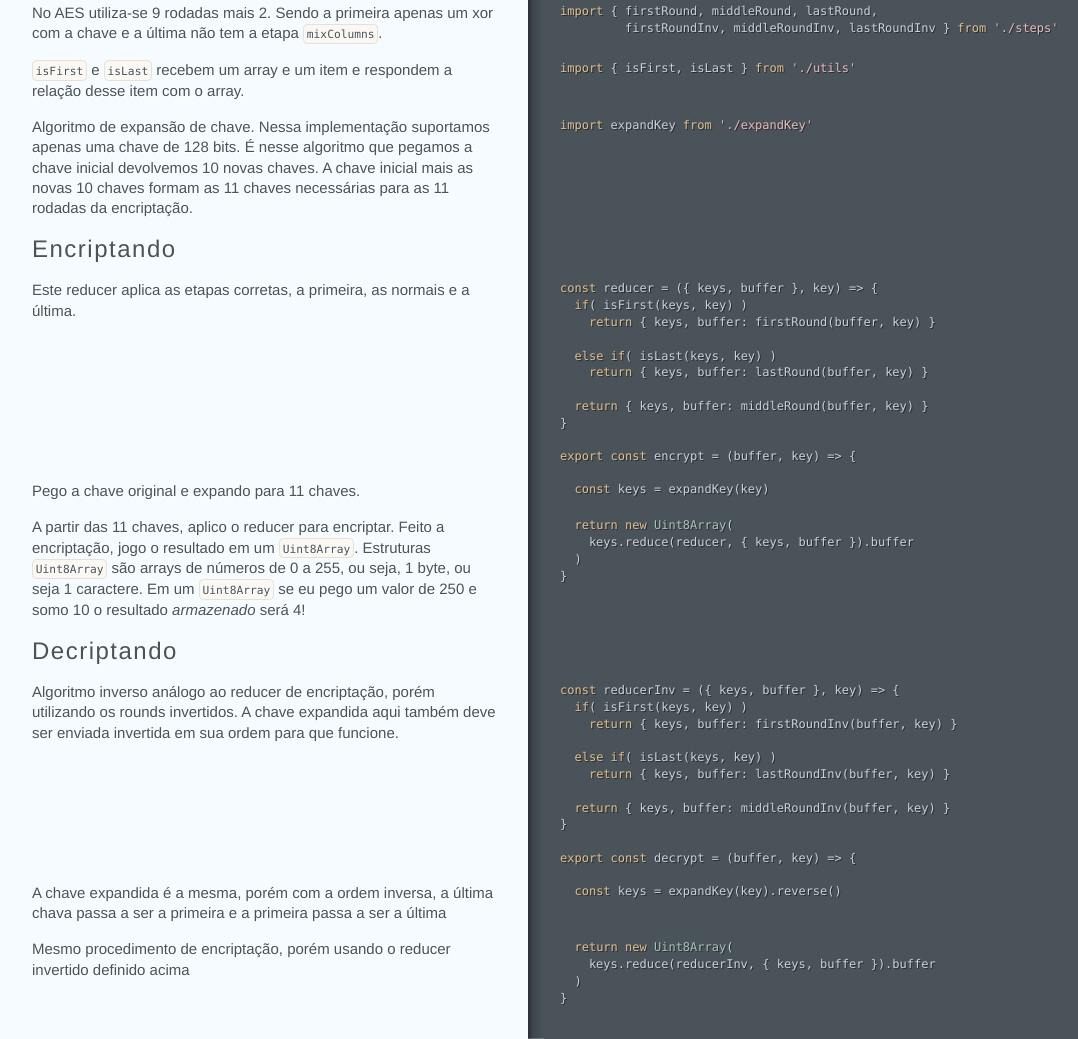
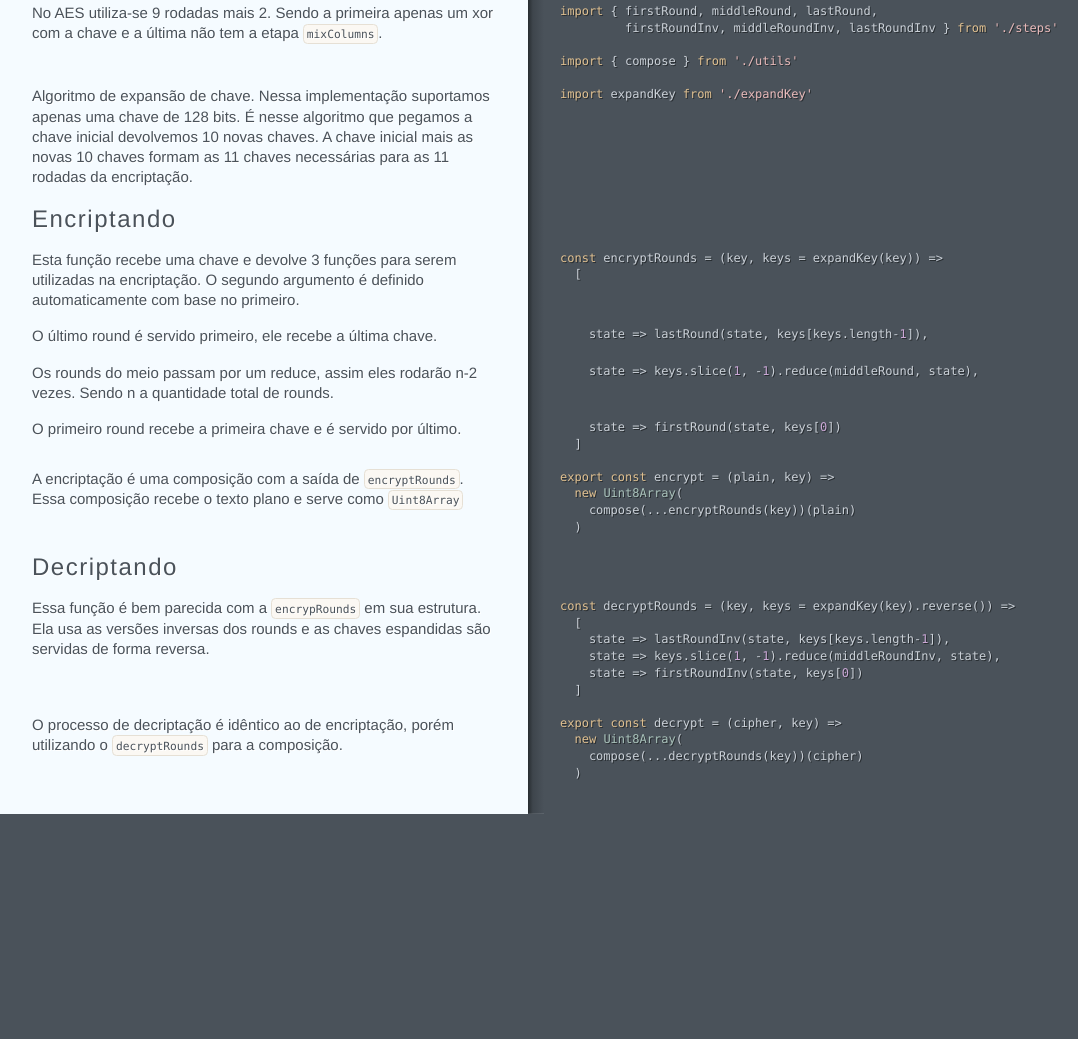
Before and after one commit to halan/aes.js, a plain HTML site: page index.html in a window 1280 px wide. Shown: the part 416-1455 px from the top of the page, without its empty margins (0-1078 px from the left). After the commit the page ends 1230 px from the top, so only its background shows below. Drawn offline with Linux system fonts and the light colour scheme.

Commit message:
undefined

```diff
--- a/index.html
+++ b/index.html
@@ -8,41 +8,28 @@ Organizar em alto nível a lógica básica do AES:</p>
 </ul></div></div></div><div class="segment"><div class="comments "><div class="wrapper"><p><a href="https://pt.wikipedia.org/wiki/Advanced_Encryption_Standard#Descri.C3.A7.C3.A3o_de_Cifra">Descrição detalhada</a></p></div></div></div><div class="segment"><div class="comments "><div class="wrapper"><h3 id="importando-os-mdulos">Importando os módulos</h3></div></div></div><div class="segment"><div class="comments "><div class="wrapper"><p>No AES utiliza-se 9 rodadas mais 2.
 Sendo a primeira apenas um xor com a chave
 e a última não tem a etapa <code>mixColumns</code>.</p></div></div><div class="code"><div class="wrapper"><span class="hljs-keyword">import</span> { firstRound, middleRound, lastRound,
-         firstRoundInv, middleRoundInv, lastRoundInv } <span class="hljs-keyword">from</span> <span class="hljs-string">'./steps'</span></div></div></div><div class="segment"><div class="comments "><div class="wrapper"><p><code>isFirst</code> e <code>isLast</code> recebem um array e um item
-e respondem a relação desse item com o array.</p></div></div><div class="code"><div class="wrapper"><span class="hljs-keyword">import</span> { isFirst, isLast } <span class="hljs-keyword">from</span> <span class="hljs-string">'./utils'</span></div></div></div><div class="segment"><div class="comments "><div class="wrapper"><p>Algoritmo de expansão de chave.
+         firstRoundInv, middleRoundInv, lastRoundInv } <span class="hljs-keyword">from</span> <span class="hljs-string">'./steps'</span>
+
+<span class="hljs-keyword">import</span> { compose } <span class="hljs-keyword">from</span> <span class="hljs-string">'./utils'</span></div></div></div><div class="segment"><div class="comments "><div class="wrapper"><p>Algoritmo de expansão de chave.
 Nessa implementação suportamos apenas uma chave de 128 bits.
 É nesse algoritmo que pegamos a chave inicial devolvemos 10 novas chaves.
 A chave inicial mais as novas 10 chaves formam
-as 11 chaves necessárias para as 11 rodadas da encriptação.</p></div></div><div class="code"><div class="wrapper"><span class="hljs-keyword">import</span> expandKey <span class="hljs-keyword">from</span> <span class="hljs-string">'./expandKey'</span></div></div></div><div class="segment"><div class="comments "><div class="wrapper"><h3 id="encriptando">Encriptando</h3></div></div></div><div class="segment"><div class="comments "><div class="wrapper"><p>Este reducer aplica as etapas corretas, a primeira, as normais e a última.</p></div></div><div class="code"><div class="wrapper"><span class="hljs-keyword">const</span> reducer = ({ keys, buffer }, key) =&gt; {
-  <span class="hljs-keyword">if</span>( isFirst(keys, key) )
-    <span class="hljs-keyword">return</span> { keys, buffer: firstRound(buffer, key) }
-
-  <span class="hljs-keyword">else</span> <span class="hljs-keyword">if</span>( isLast(keys, key) )
-    <span class="hljs-keyword">return</span> { keys, buffer: lastRound(buffer, key) }
-
-  <span class="hljs-keyword">return</span> { keys, buffer: middleRound(buffer, key) }
-}
-
-<span class="hljs-keyword">export</span> <span class="hljs-keyword">const</span> encrypt = (buffer, key) =&gt; {</div></div></div><div class="segment"><div class="comments "><div class="wrapper"><p>Pego a chave original e expando para 11 chaves.</p></div></div><div class="code"><div class="wrapper">  <span class="hljs-keyword">const</span> keys = expandKey(key)</div></div></div><div class="segment"><div class="comments "><div class="wrapper"><p>A partir das 11 chaves, aplico o reducer para encriptar.
-Feito a encriptação, jogo o resultado em um <code>Uint8Array</code>.
-Estruturas <code>Uint8Array</code> são arrays de números de 0 a 255, ou seja, 1 byte, ou seja 1 caractere.
-Em um <code>Uint8Array</code> se eu pego um valor de 250 e somo 10 o resultado <em>armazenado</em> será 4!</p></div></div><div class="code"><div class="wrapper">  <span class="hljs-keyword">return</span> <span class="hljs-keyword">new</span> <span class="hljs-built_in">Uint8Array</span>(
-    keys.reduce(reducer, { keys, buffer }).buffer
-  )
-}</div></div></div><div class="segment"><div class="comments "><div class="wrapper"><h3 id="decriptando">Decriptando</h3></div></div></div><div class="segment"><div class="comments "><div class="wrapper"><p>Algoritmo inverso análogo ao reducer de encriptação,
-porém utilizando os rounds invertidos.
-A chave expandida aqui também deve ser enviada invertida em sua ordem para que funcione.</p></div></div><div class="code"><div class="wrapper"><span class="hljs-keyword">const</span> reducerInv = ({ keys, buffer }, key) =&gt; {
-  <span class="hljs-keyword">if</span>( isFirst(keys, key) )
-    <span class="hljs-keyword">return</span> { keys, buffer: firstRoundInv(buffer, key) }
-
-  <span class="hljs-keyword">else</span> <span class="hljs-keyword">if</span>( isLast(keys, key) )
-    <span class="hljs-keyword">return</span> { keys, buffer: lastRoundInv(buffer, key) }
-
-  <span class="hljs-keyword">return</span> { keys, buffer: middleRoundInv(buffer, key) }
-}
-
-<span class="hljs-keyword">export</span> <span class="hljs-keyword">const</span> decrypt = (buffer, key) =&gt; {</div></div></div><div class="segment"><div class="comments "><div class="wrapper"><p>A chave expandida é a mesma, porém com a ordem inversa,
-a última chava passa a ser a primeira e a primeira passa a ser a última</p></div></div><div class="code"><div class="wrapper">  <span class="hljs-keyword">const</span> keys = expandKey(key).reverse()</div></div></div><div class="segment"><div class="comments "><div class="wrapper"><p>Mesmo procedimento de encriptação, porém usando o reducer invertido definido acima</p></div></div><div class="code"><div class="wrapper">  <span class="hljs-keyword">return</span> <span class="hljs-keyword">new</span> <span class="hljs-built_in">Uint8Array</span>(
-    keys.reduce(reducerInv, { keys, buffer }).buffer
-  )
-}</div></div></div></div></body></html>
+as 11 chaves necessárias para as 11 rodadas da encriptação.</p></div></div><div class="code"><div class="wrapper"><span class="hljs-keyword">import</span> expandKey <span class="hljs-keyword">from</span> <span class="hljs-string">'./expandKey'</span></div></div></div><div class="segment"><div class="comments "><div class="wrapper"><h3 id="encriptando">Encriptando</h3></div></div></div><div class="segment"><div class="comments "><div class="wrapper"><p>Esta função recebe uma chave e devolve 3 funções para serem utilizadas na encriptação.
+O segundo argumento é definido automaticamente com base no primeiro.</p></div></div><div class="code"><div class="wrapper"><span class="hljs-keyword">const</span> encryptRounds = (key, keys = expandKey(key)) =&gt;
+  [</div></div></div><div class="segment"><div class="comments "><div class="wrapper"><p>O último round é servido primeiro, ele recebe a última chave.</p></div></div><div class="code"><div class="wrapper">    state =&gt; lastRound(state, keys[keys.length-<span class="hljs-number">1</span>]),</div></div></div><div class="segment"><div class="comments "><div class="wrapper"><p>Os rounds do meio passam por um reduce, assim eles rodarão n-2 vezes.
+Sendo n a quantidade total de rounds.</p></div></div><div class="code"><div class="wrapper">    state =&gt; keys.slice(<span class="hljs-number">1</span>, -<span class="hljs-number">1</span>).reduce(middleRound, state),</div></div></div><div class="segment"><div class="comments "><div class="wrapper"><p>O primeiro round recebe a primeira chave e é servido por último.</p></div></div><div class="code"><div class="wrapper">    state =&gt; firstRound(state, keys[<span class="hljs-number">0</span>])
+  ]</div></div></div><div class="segment"><div class="comments "><div class="wrapper"><p>A encriptação é uma composição com a saída de <code>encryptRounds</code>.
+Essa composição recebe o texto plano e serve como <code>Uint8Array</code></p></div></div><div class="code"><div class="wrapper"><span class="hljs-keyword">export</span> <span class="hljs-keyword">const</span> encrypt = (plain, key) =&gt;
+  <span class="hljs-keyword">new</span> <span class="hljs-built_in">Uint8Array</span>(
+    compose(...encryptRounds(key))(plain)
+  )</div></div></div><div class="segment"><div class="comments "><div class="wrapper"><h3 id="decriptando">Decriptando</h3></div></div></div><div class="segment"><div class="comments "><div class="wrapper"><p>Essa função é bem parecida com a <code>encrypRounds</code> em sua estrutura.
+Ela usa as versões inversas dos rounds e as chaves espandidas são servidas de forma reversa.</p></div></div><div class="code"><div class="wrapper"><span class="hljs-keyword">const</span> decryptRounds = (key, keys = expandKey(key).reverse()) =&gt;
+  [
+    state =&gt; lastRoundInv(state, keys[keys.length-<span class="hljs-number">1</span>]),
+    state =&gt; keys.slice(<span class="hljs-number">1</span>, -<span class="hljs-number">1</span>).reduce(middleRoundInv, state),
+    state =&gt; firstRoundInv(state, keys[<span class="hljs-number">0</span>])
+  ]</div></div></div><div class="segment"><div class="comments "><div class="wrapper"><p>O processo de decriptação é idêntico ao de encriptação, porém utilizando o <code>decryptRounds</code>
+para a composição.</p></div></div><div class="code"><div class="wrapper"><span class="hljs-keyword">export</span> <span class="hljs-keyword">const</span> decrypt = (cipher, key) =&gt;
+  <span class="hljs-keyword">new</span> <span class="hljs-built_in">Uint8Array</span>(
+    compose(...decryptRounds(key))(cipher)
+  )</div></div></div></div></body></html>
--- a/utils.html
+++ b/utils.html
@@ -1,9 +1,8 @@
-<!DOCTYPE html><html lang="en"><head><title>utils</title></head><meta http-equiv="Content-Type" content="text/html; charset=utf-8"><meta name="viewport" content="width=device-width, initial-scale=1.0, minimum-scale=1.0, maximum-scale=1.0"><meta name="groc-relative-root" content=""><meta name="groc-document-path" content="utils"><meta name="groc-project-path" content="src/utils.js"><meta name="groc-github-url" content="https://github.com/halan/aes-es6"><link rel="stylesheet" type="text/css" media="all" href="assets/style.css"><script type="text/javascript" src="assets/behavior.js"></script><body><div id="meta"><div class="file-path"><a href="https://github.com/halan/aes-es6/blob/master/src/utils.js">src/utils.js</a></div></div><div id="document"><div class="segment"><div class="comments "><div class="wrapper"><p>Pesquisando sobre uma função pequena escrita com es6 que faça um compose
+<!DOCTYPE html><html lang="en"><head><title>utils</title></head><meta http-equiv="Content-Type" content="text/html; charset=utf-8"><meta name="viewport" content="width=device-width, initial-scale=1.0, minimum-scale=1.0, maximum-scale=1.0"><meta name="groc-relative-root" content=""><meta name="groc-document-path" content="utils"><meta name="groc-project-path" content="src/utils.js"><meta name="groc-github-url" content="https://github.com/halan/aes-es6"><link rel="stylesheet" type="text/css" media="all" href="assets/style.css"><script type="text/javascript" src="assets/behavior.js"></script><body><div id="meta"><div class="file-path"><a href="https://github.com/halan/aes-es6/blob/master/src/utils.js">src/utils.js</a></div></div><div id="document"><div class="segment"><div class="comments "><div class="wrapper"><p>Pesquisando por uma função que quebre um array em pedaços iguais
+esbarrei nesse <a href="https://gist.github.com/webinista/11240585#gistcomment-1781756">gist</a>.</p></div></div><div class="code"><div class="wrapper"><span class="hljs-keyword">const</span> group = (arr, size) =&gt;
+  arr.reduce((a,b,i,g) =&gt;
+    !(i % size) ? (a.push(g.slice(i, i + size)), a) : a, [])</div></div></div><div class="segment"><div class="comments "><div class="wrapper"><p>Constante pra definir o tamanho em bytes de um word: <code>4</code>.
+Esta é utilizada tanto para <code>lastWord</code> quanto para <code>splitInWords</code>.</p></div></div><div class="code"><div class="wrapper"><span class="hljs-keyword">const</span> WORD_SIZE = <span class="hljs-number">4</span></div></div></div><div class="segment"><div class="comments "><div class="wrapper"><p>Função auxiliar que devolve a última words.
+Na prática: retorna um array com os 4 últimos elementos.</p></div></div><div class="code"><div class="wrapper"><span class="hljs-keyword">export</span> <span class="hljs-keyword">const</span> lastWord = arr =&gt; arr.slice(-WORD_SIZE)</div></div></div><div class="segment"><div class="comments "><div class="wrapper"><p>Função auxiliar que divide um array em words, ou seja, divide em grupos de 4 elementos.</p></div></div><div class="code"><div class="wrapper"><span class="hljs-keyword">export</span> <span class="hljs-keyword">const</span> splitInWords = arr =&gt; group(arr, WORD_SIZE)</div></div></div><div class="segment"><div class="comments "><div class="wrapper"><p>Pesquisando sobre uma função pequena escrita com es6 que faça um compose
 achei esse materiao <a href="https://medium.com/@dtipson/creating-an-es6ish-compose-in-javascript-ac580b95104a">aqui</a>.</p></div></div><div class="code"><div class="wrapper"><span class="hljs-keyword">export</span> <span class="hljs-keyword">const</span> compose = (fn, ...rest) =&gt;
-  rest.length === <span class="hljs-number">0</span> ? fn : (...args) =&gt; fn(compose(...rest)(...args))</div></div></div><div class="segment"><div class="comments "><div class="wrapper"><p>Pesquisando por uma função que quebre um array em pedaços iguais
-esbarrei nesse <a href="https://gist.github.com/webinista/11240585#gistcomment-1781756">gist</a>.</p></div></div><div class="code"><div class="wrapper"><span class="hljs-keyword">export</span> <span class="hljs-keyword">const</span> group = (arr, size) =&gt;
-  arr.reduce((a,b,i,g) =&gt;
-    !(i % size) ? (a.push(g.slice(i, i + size)), a) : a, [])</div></div></div><div class="segment"><div class="comments "><div class="wrapper"><p>Funções simples de pergunta sobre a posição de um ítem, se é o primeiro ou se é o último.</p></div></div><div class="code"><div class="wrapper"><span class="hljs-keyword">export</span> <span class="hljs-keyword">const</span> isFirst = (arr, item) =&gt; arr.indexOf(item) === <span class="hljs-number">0</span>
-<span class="hljs-keyword">export</span> <span class="hljs-keyword">const</span> isLast = (arr, item) =&gt; arr.indexOf(item) === arr.length-<span class="hljs-number">1</span></div></div></div><div class="segment"><div class="comments "><div class="wrapper"><p>xor byte a byte</p></div></div><div class="code"><div class="wrapper"><span class="hljs-keyword">export</span> <span class="hljs-keyword">const</span> xor = (left, right) =&gt; right.map( (b, i) =&gt; left[i] ^ b)</div></div></div><div class="segment"><div class="comments "><div class="wrapper"><p>Constante pra definir o tamanho em bytes de um word: <code>4</code>.
-Esta é utilizada tanto para <code>lastWord</code> quanto para <code>splitInWords</code>.</p></div></div><div class="code"><div class="wrapper"><span class="hljs-keyword">const</span> WORD_SIZE = <span class="hljs-number">4</span></div></div></div><div class="segment"><div class="comments "><div class="wrapper"><p>Função auxiliar que devolve a última words.
-Na prática: retorna um array com os 4 últimos elementos.</p></div></div><div class="code"><div class="wrapper"><span class="hljs-keyword">export</span> <span class="hljs-keyword">const</span> lastWord = arr =&gt; arr.slice(-WORD_SIZE)</div></div></div><div class="segment"><div class="comments "><div class="wrapper"><p>Função auxiliar que divide um array em words, ou seja, divide em grupos de 4 elementos.</p></div></div><div class="code"><div class="wrapper"><span class="hljs-keyword">export</span> <span class="hljs-keyword">const</span> splitInWords = arr =&gt; group(arr, WORD_SIZE)</div></div></div></div></body></html>
+  rest.length === <span class="hljs-number">0</span> ? fn : (...args) =&gt; fn(compose(...rest)(...args))</div></div></div><div class="segment"><div class="comments "><div class="wrapper"><p>xor byte a byte</p></div></div><div class="code"><div class="wrapper"><span class="hljs-keyword">export</span> <span class="hljs-keyword">const</span> xor = (left, right) =&gt; right.map( (b, i) =&gt; left[i] ^ b)</div></div></div></div></body></html>
```
